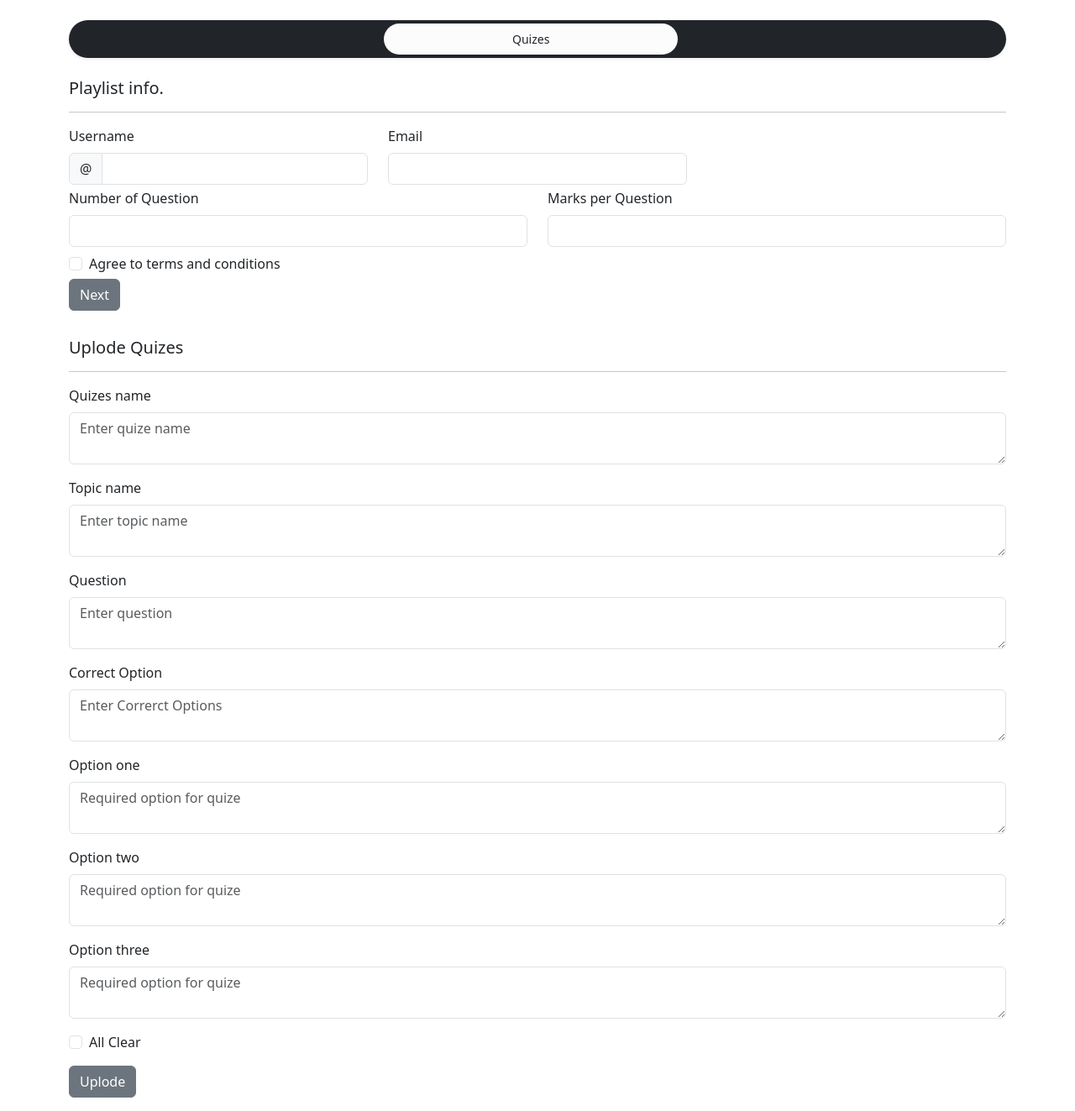
After one commit to yashkarambe/Web-Platform-for-Teaching, a Django app: page /Registration/quizes in a window 1280 px wide. The commit adds this page. Shown: the whole page at 84% size. Run offline with Django 4.2, Linux system fonts and the light colour scheme.

Commit message:
templating DRY principal

```diff
--- /dev/null
+++ b/Registration/templates/Registration/basic.html
@@ -0,0 +1,28 @@
+<!doctype html>
+<html lang="en">
+
+<head>
+    <meta charset="utf-8">
+    <meta name="viewport" content="width=device-width, initial-scale=1">
+    <title>Educative {% block title %}{% endblock %}</title>
+    <link href="https://cdn.jsdelivr.net/npm/bootstrap@5.3.0-alpha1/dist/css/bootstrap.min.css" rel="stylesheet"
+        integrity="sha384-GLhlTQ8iRABdZLl6O3oVMWSktQOp6b7In1Zl3/Jr59b6EGGoI1aFkw7cmDA6j6gD" crossorigin="anonymous">
+    {% block css %} {% endblock %}
+</head>
+
+<body>
+
+    {% block navbar %}{% endblock %}
+
+    {% block body %} {% endblock %}
+
+    {% block footer %} {% endblock %}
+
+    {% block js %}{% endblock %}
+
+    <script src="https://cdn.jsdelivr.net/npm/bootstrap@5.3.0-alpha1/dist/js/bootstrap.bundle.min.js"
+        integrity="sha384-w76AqPfDkMBDXo30jS1Sgez6pr3x5MlQ1ZAGC+nuZB+EYdgRZgiwxhTBTkF7CXvN" crossorigin="anonymous">
+    </script>
+
+</body>
+</html>
--- /dev/null
+++ b/Registration/templates/Registration/teacher/quizes.html
@@ -0,0 +1,190 @@
+{% extends 'Registration/basic.html' %}
+{% block title %} - teacher {% endblock %}
+{% block navbar %}
+    <nav class=" container my-4">
+        <ul class="nav nav-pills nav-fill gap-2 p-1 small bg-dark   rounded-5 shadow-sm" id="pillNav2" role="tablist"
+            style="--bs-nav-link-color: var(--bs-light-text); --bs-nav-pills-link-active-color: var(--bs-cyan-600); --bs-nav-pills-link-active-bg: var(--bs-light-bg-subtle);
+            --bs-nav-link-hover-color: var(--bs-light-bg-subtle);">
+            <li class="nav-item" role="presentation">
+                <button class="nav-link  rounded-5" id="Leacture" data-bs-toggle="tab" type="button" role="tab"
+                    aria-selected="true">Leacture</button>
+            </li>
+            <li class="nav-item" role="presentation">
+                <button class="nav-link active rounded-5" id="Quizes" data-bs-toggle="tab" type="button" role="tab"
+                    aria-selected="false">Quizes</button>
+            </li>
+            <li class="nav-item" role="presentation">
+                <button class="nav-link rounded-5" id="Dashboard" data-bs-toggle="tab" type="button" role="tab"
+                    aria-selected="false">Dashboard</button>
+            </li>
+        </ul>
+    </nav>
+    {% endblock %}
+    {% block body %}
+    <div class="container my-2">
+        <h5 >Playlist info.</h5>
+        <hr>
+        <form class="row g-3needs-validation" novalidate>
+            <div class="col-md-4">
+                <label for="validationCustomUsername" class="form-label">Username</label>
+                <div class="input-group has-validation">
+                    <span class="input-group-text" id="inputGroupPrepend">@</span>
+                    <input type="text" class="form-control" id="validationCustomUsername"
+                        aria-describedby="inputGroupPrepend" required>
+                    <div class="invalid-feedback">
+                        Please provide a username.
+                    </div>
+                </div>
+            </div>
+
+            <div class="col-md-4">
+                <label for="validationCustom02" class="form-label">Email</label>
+                <input type="text" class="form-control" id="validationCustom02" required>
+                <div class="valid-feedback">
+                    Email required.
+                </div>
+            </div>
+
+            <div class="col-md-6 my-1">
+                <label for="validationCustom03" class="form-label">Number of Question</label>
+                <input type="text" class="form-control" id="validationCustom03" required>
+                <div class="invalid-feedback">
+                    Please provide no. of lectures.
+                </div>
+            </div>
+
+            <div class="col-md-6 my-1">
+                <label for="validationCustom03" class="form-label">Marks per Question</label>
+                <input type="text" class="form-control" id="validationCustom03" required>
+                <div class="invalid-feedback">
+                    Please provide marks.
+                </div>
+            </div>
+
+            <div class="col-12 my-1">
+                <div class="form-check">
+                    <input class="form-check-input" type="checkbox" value="" id="invalidCheck" required>
+                    <label class="form-check-label" for="invalidCheck">
+                        Agree to terms and conditions
+                    </label>
+                    <div class="invalid-feedback">
+                        You must agree before submitting.
+                    </div>
+                </div>
+            </div>
+            <div class="col-12">
+                <a href="#Uplode_Quizes"><button class="btn btn-secondary" type="submit" >Next</button></a>
+            </div>
+        </form><br>
+    </div>
+
+    <div class="container ">
+        <h5 id="Uplode_Quizes">Uplode Quizes</h5>
+        <hr>
+        <form class="needs-validation" novalidate>
+
+            <div class="mb-3">
+                <label for="validationTextarea" class="form-label">Quizes name</label>
+                <textarea class="form-control" id="validationTextarea" placeholder="Enter quize name"
+                    required></textarea>
+                <div class="invalid-feedback">
+                    Please enter a Quizes name.
+                </div>
+            </div>
+
+            <div class="mb-3">
+                <label for="validationTextarea" class="form-label">Topic name</label>
+                <textarea class="form-control" id="validationTextarea" placeholder="Enter topic name"
+                    required></textarea>
+                <div class="invalid-feedback">
+                    Please enter a topic name.
+                </div>
+            </div>
+
+            <div class="mb-3">
+                <label for="validationTextarea" class="form-label">Question</label>
+                <textarea class="form-control" id="validationTextarea" placeholder="Enter question"
+                    required></textarea>
+                <div class="invalid-feedback">
+                    Please enter a Question.
+                </div>
+            </div>
+
+            <div class="mb-3">
+                <label for="validationTextarea" class="form-label">Correct Option</label>
+                <textarea class="form-control" id="validationTextarea" placeholder="Enter Correrct Options"
+                    required></textarea>
+                <div class="invalid-feedback">
+                    Please enter Correct options.
+                </div>
+            </div>
+            <div class="mb-3">
+                <label for="validationTextarea" class="form-label">Option one</label>
+                <textarea class="form-control" id="validationTextarea" placeholder="Required option for quize"
+                    required></textarea>
+                <div class="invalid-feedback">
+                    Please enter a options.
+                </div>
+            </div>
+            <div class="mb-3">
+                <label for="validationTextarea" class="form-label">Option two</label>
+                <textarea class="form-control" id="validationTextarea" placeholder="Required option for quize"
+                    required></textarea>
+                <div class="invalid-feedback">
+                    Please enter a options.
+                </div>
+            </div>
+            <div class="mb-3">
+                <label for="validationTextarea" class="form-label">Option three</label>
+                <textarea class="form-control" id="validationTextarea" placeholder="Required option for quize"
+                    required></textarea>
+                <div class="invalid-feedback">
+                    Please enter a options.
+                </div>
+            </div>
+
+
+            <div class="form-check mb-3">
+                <input type="checkbox" class="form-check-input" id="validationFormCheck1" required>
+                <label class="form-check-label" for="validationFormCheck1">All Clear</label>
+                <div class="invalid-feedback">Check all option are correct.</div>
+            </div>
+
+            <div class="mb-3">
+                <button class="btn btn-secondary" type="submit"> Uplode </button>
+            </div>
+        </form>
+    </div>
+    {% endblock %}
+    {% block js %}
+    <script>
+        (() => {
+            'use strict'
+            const forms = document.querySelectorAll('.needs-validation')
+
+            // Loop over them and prevent submission
+            Array.from(forms).forEach(form => {
+                form.addEventListener('submit', event => {
+                    if (!form.checkValidity()) {
+                        event.preventDefault()
+                        event.stopPropagation()
+                    }
+
+                    form.classList.add('was-validated')
+                }, false)
+            })
+        })()
+
+        document.getElementById('Leacture').onclick = function () {
+            location.href = '/Registration/teacher'
+        };
+
+        document.getElementById('Quizes').onclick = function () {
+            location.href = '/Registration/quizes'
+        };
+
+        document.getElementById('Dashboard').onclick = function () {
+            location.href = '/Registration/dashboard'
+        };
+    </script>
+        {% endblock %}
--- a/Registration/urls.py
+++ b/Registration/urls.py
@@ -25,5 +25,7 @@ urlpatterns = [
     path('login_data',views.login_data , name='login_data'),
     path('login',views.login , name='login'),
     path('logout_handeler',views.logout_handeler , name='logout_handeler'),
-
+    path('teacher',views.teacher,name='teacher'),
+    path('quizes',views.quizes,name='quizes'),
+    path('dashboard',views.dashboard,name='dashboard'),
 ]
--- a/Registration/views.py
+++ b/Registration/views.py
@@ -70,11 +70,11 @@ def login(request):
     if pass_match:
         if account_type == "Student" :
             messages.success(request,f' Wellcome to Educative {user}.')
-            return render(request , "Registration/home/index.html")
+            return render(request , "Registration/student/index.html")
 
         if account_type == "Teacher" :
-            # return None
-            pass
+            messages.success(request ,f' Wellcom to Educative Respected {user}')
+            return render(request , 'Registration/teacher/teacher.html')
     else:
         messages.error(request,"OOP's! Invalid password or User name.")
         return render(request , 'Registration/index.html')
@@ -83,3 +83,10 @@ def logout_handeler(request):
     logout(request)
     messages.success(request , " logout Succcess.")
     return render(request , 'Registration/index.html')
+
+def teacher(request):
+    return render(request ,"Registration/teacher/teacher.html")
+def quizes(request):
+    return render(request ,"Registration/teacher/quizes.html")
+def dashboard(request):
+    return render(request ,"Registration/teacher/dashboard.html")
```
Also changed, not shown: Registration/templates/Registration/index.html (+12 -21 lines), Registration/templates/Registration/student/index.html (renamed from Registration/templates/Registration/home/index.html, +2 -6 lines), Registration/templates/Registration/teacher/dashboard.html (added, +75 -0 lines), Registration/templates/Registration/teacher/js.html (added, +30 -0 lines), Registration/templates/Registration/teacher/teacher.html (added, +175 -0 lines), db.sqlite3.
